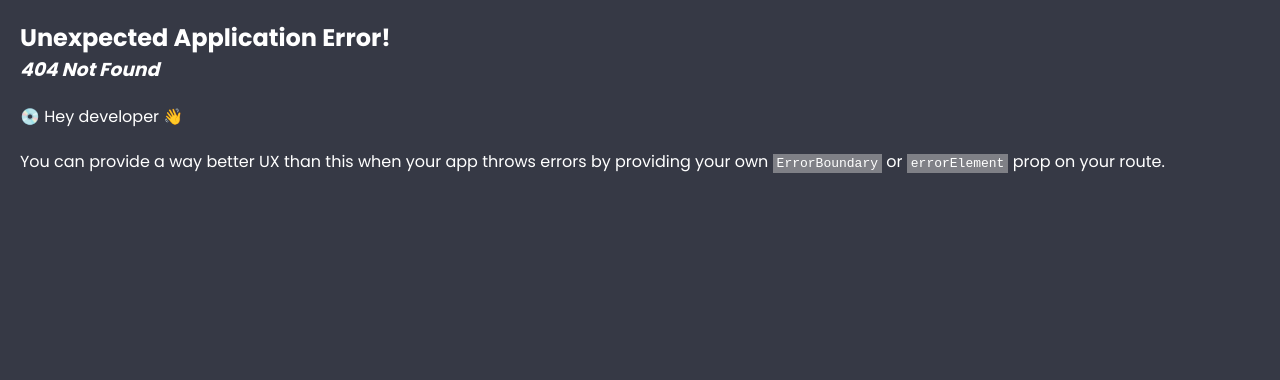
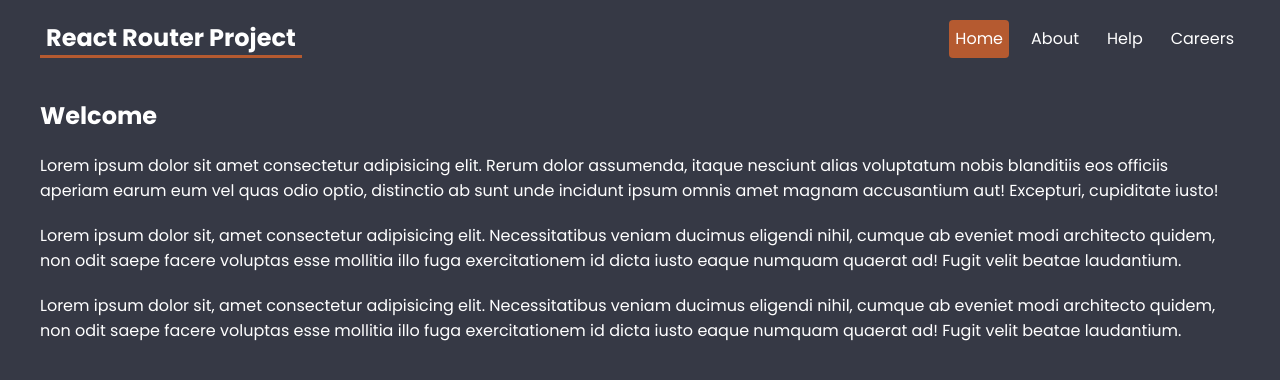
Before and after one commit to ElenaCoder/react-router-project, a React (Vite) app: page / in a window 1280 px wide. Before the commit this address had no page. Shown: the top 380 px of the page. Built offline with nearby package versions, Linux system fonts and the light colour scheme.

Commit message:
fix: fix relative paths

```diff
--- a/src/App.jsx
+++ b/src/App.jsx
@@ -24,7 +24,7 @@ import CareersLayout from './layouts/CareersLayout';
 
 const router = createBrowserRouter(
     createRoutesFromElements(
-        <Route path='./' element={<RootLayout />}>
+        <Route path='/' element={<RootLayout />}>
             <Route index element={<Home />} />
             <Route path='about' element={<About />} />
             <Route path='help' element={<HelpLayout />}>
--- a/vite.config.js
+++ b/vite.config.js
@@ -4,5 +4,5 @@ import react from '@vitejs/plugin-react'
 // https://vitejs.dev/config/
 export default defineConfig({
   plugins: [react()],
-  base: '/react-router-project/',
+  base: './react-router-project/',
 })
```
